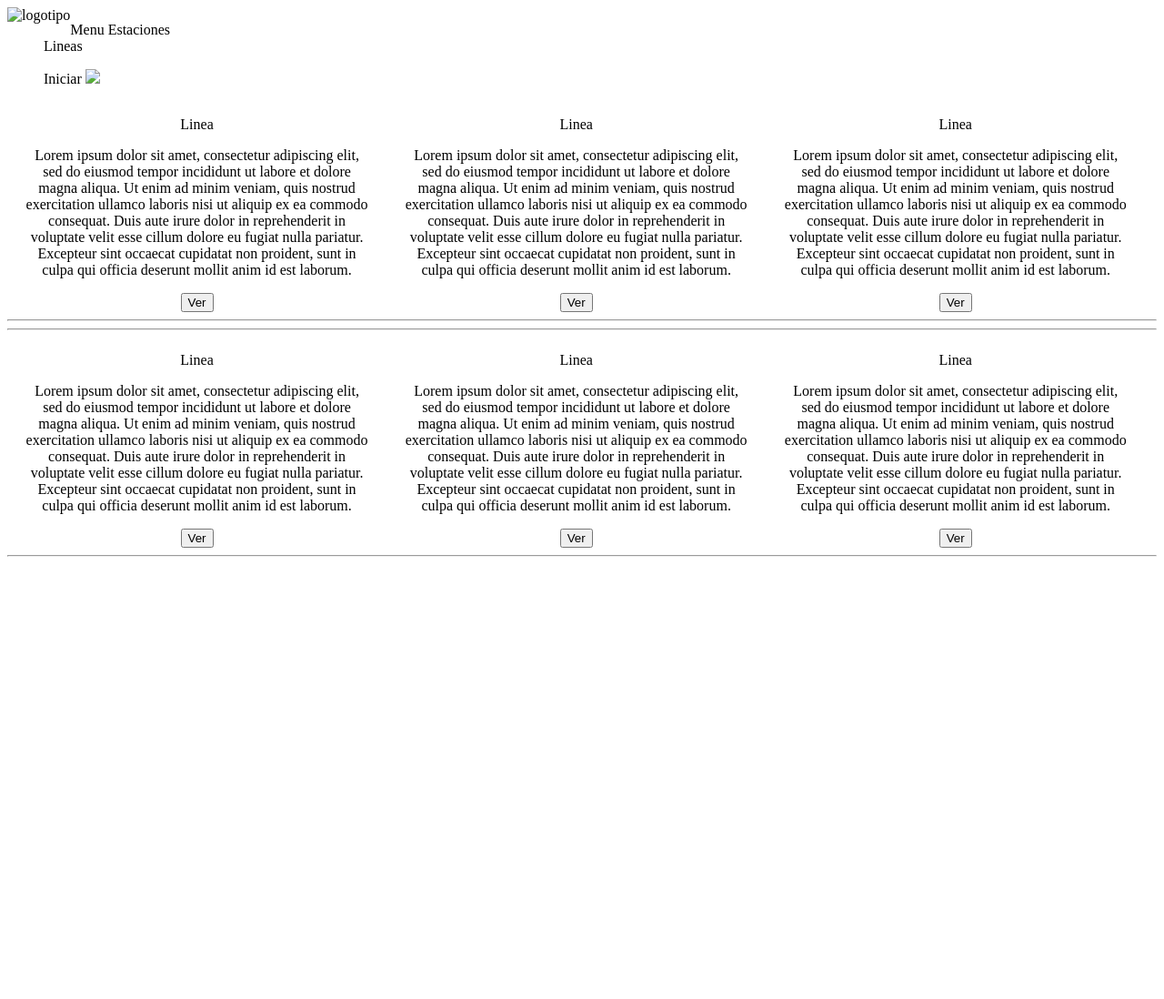
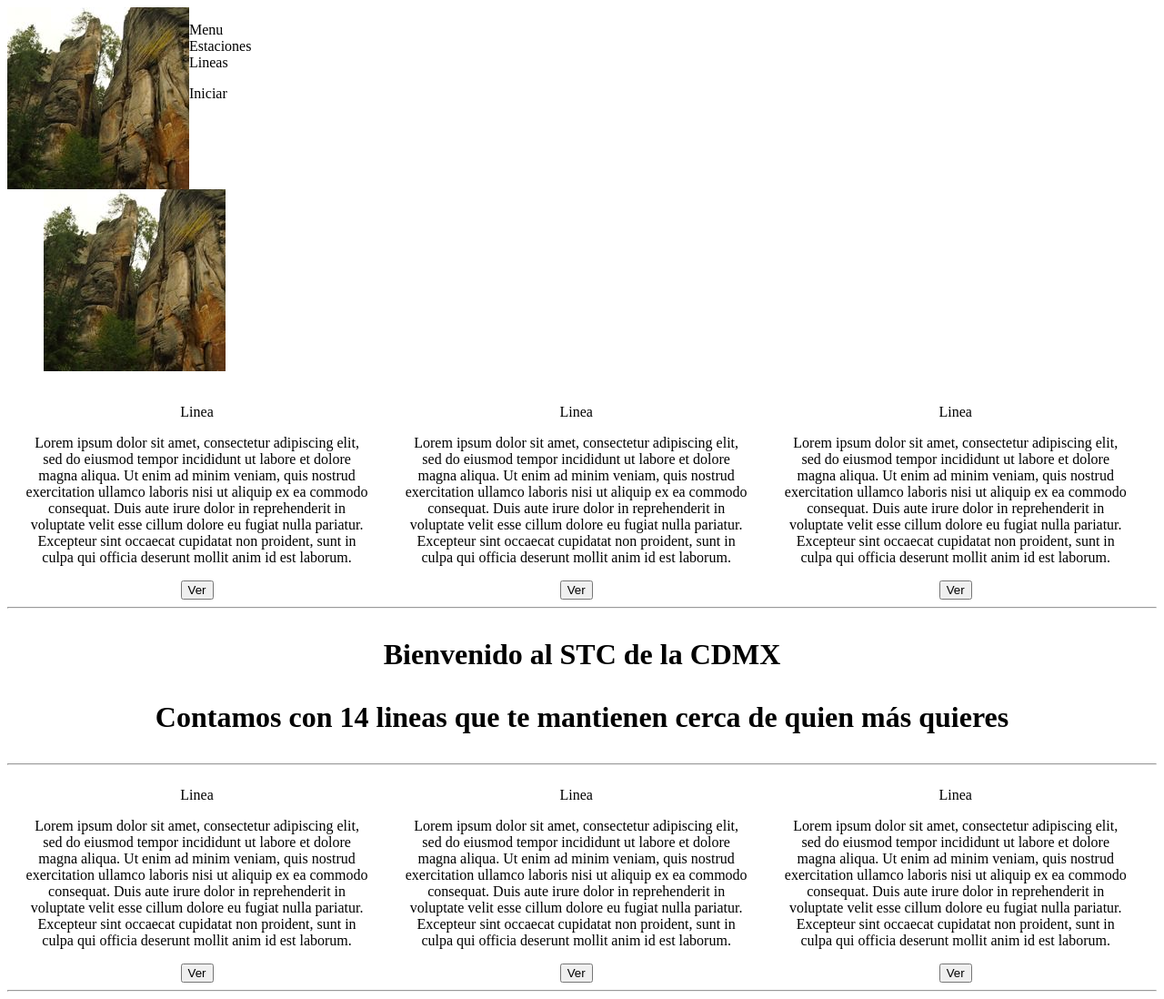
Before and after one commit to Bedu3/MetroBedu, a plain HTML site: page app/index.html in a window 1280 px wide. Shown: the whole page at 91% size. Before the commit the page ends 800 px from the top, so only its background shows below. Drawn offline with Linux system fonts and the light colour scheme.

Commit message:
Imagenes solucionado
- Imagen "logo" añadida
- Imagen en blanco eliminada

```diff
--- a/app/css/cesar.css
+++ b/app/css/cesar.css
@@ -1,3 +1,7 @@
+h1 {
+    text-align: center;
+}
+
 .producto_flex {
     display: flex;
     text-align: center;
--- a/app/index.html
+++ b/app/index.html
@@ -6,8 +6,9 @@
     <link rel="stylesheet" type="text/css" href="css/cesar.css"/>
 </head>
 <body>
-    <header id="menu">
-        <img id="logotipo" src="img/imagen.jpg" alt="logotipo"/>
+    <header>
+        <nav id="menu">
+            <img id="logotipo" src="img/200.jpg" alt="logotipo"/>
             <ul>
             <li>Menu</li>
             <li>Estaciones</li>
@@ -15,8 +16,9 @@
             </ul>
             <ul>
                 <li>Iniciar</li>
-            <li><img src="img/imagen.jpg"/></li>
+                <li><img src="img/200.jpg"/></li>
             </ul>
+        </nav>
     </header>
     <div class="producto_flex">
         <div class="producto">
@@ -48,6 +50,10 @@
         </div>
     </div>
     <hr/>
+    <h1>
+        <p>Bienvenido al STC de la CDMX</p>
+        <p>Contamos con 14 lineas que te mantienen cerca de quien más quieres</p>
+    </h1>
     <div>
 
     </div>
```
Also changed, not shown: app/img/200.jpg (added), app/img/imagen.jpg (deleted). Lines whose indentation alone changed are shown as unchanged.
